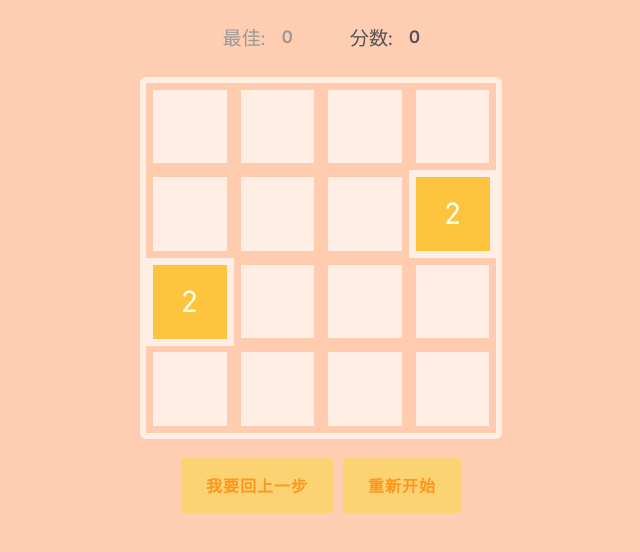
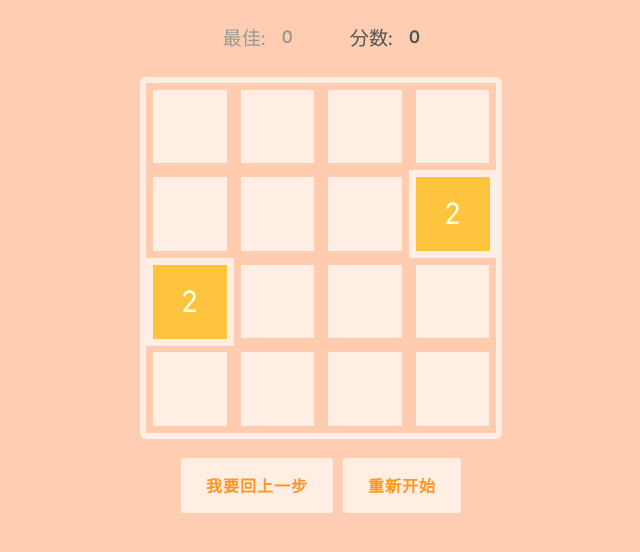
Before and after one commit to ShnHz/2048, a plain HTML site: page index.html in a window 1280 px wide. Shown: the whole page, without its empty margins (319-959 px from the left). Drawn offline with nearby package versions, Linux system fonts and the light colour scheme.

Commit message:
更改按钮样式

```diff
--- a/css/style.css
+++ b/css/style.css
@@ -452,7 +452,7 @@ header .container {
   font-family: inherit;
   font-size: 1rem;
   border: none;
-  background: #Fbd373;
+  background: #ffeee4;
   letter-spacing: 1px;
   color: rgb(255, 150, 30);
   font-weight: 600;
```
